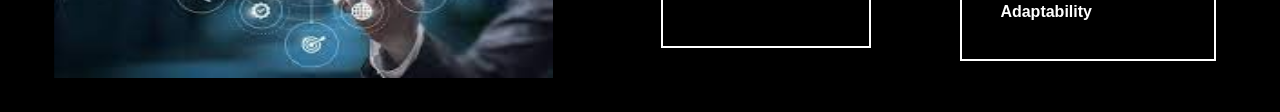
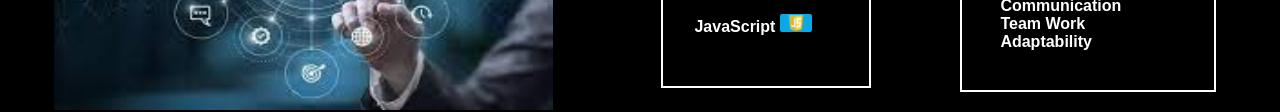
Before and after one commit to KotteJagan/portfolio, a plain HTML site: page index.html in a window 1280 px wide. Shown: the part 1381-1493 px from the top of the page. Drawn offline with nearby package versions, Linux system fonts and the light colour scheme.

Commit message:
Update index.html

```diff
--- a/index.html
+++ b/index.html
@@ -52,6 +52,7 @@
             <li>CSS <i><img class="html " src="css3.svg " height="18px " width="14px "></i></li>
             <li>Core Java <i><img class="html " src="java.svg " height="18px " width="16px "></i></li>
             <li>Python <i><img class="html " src="python.svg " height="18px "></i></li><br>
+             <li>JavaScript <i><img class="html " src="javascript.png " height="18px "></i></li><br>
         </div>
         <div class="pro ">
             <h2>Profisional Skills</h2><br>
```
